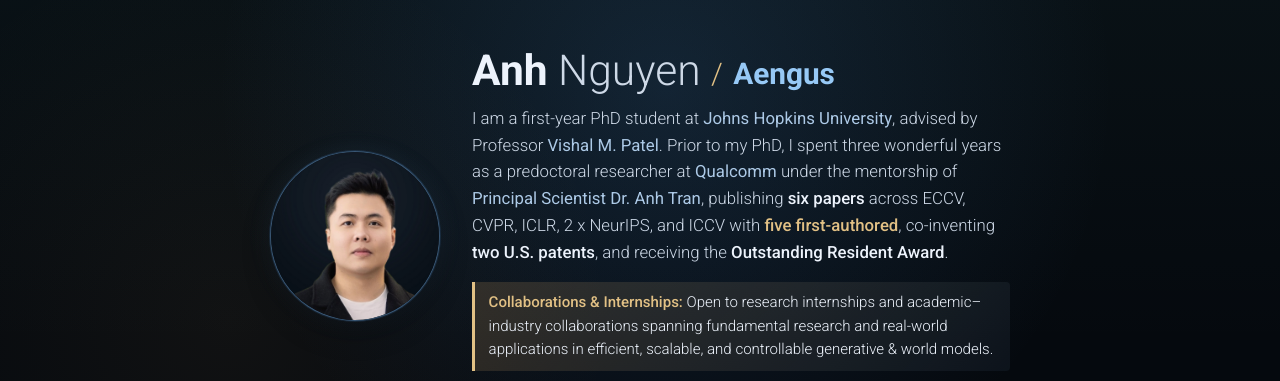
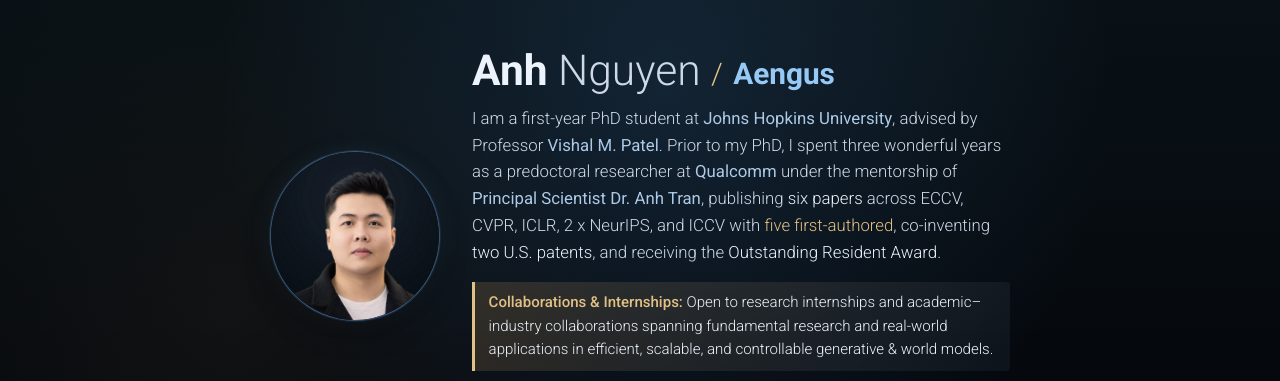
Before and after one commit to aengusng8/aengusng8.github.io, a Jekyll site: the page built from _pages/about.md, in a window 1280 px wide. Shown: the top 381 px of the page. Built offline with Jekyll 4.4.1, drawn with Linux system fonts in a browser that asks for light colours; emoji names are drawn with the system emoji font; comment, search, counter and statistics services are not loaded; a style sheet for code colours, icons or effects is not loaded.

Commit message:
Remove bold emphasis from intro achievements

```diff
--- a/_pages/about.md
+++ b/_pages/about.md
@@ -7,7 +7,7 @@ description: "Toward superhuman intelligence through efficient, scalable, and co
 keywords: Anh Nguyen, Anh Nguyen JHU, Anh Nguyen Johns Hopkins, Johns Hopkins University, PhD student, Qualcomm AI Research, generative modeling, diffusion models, multimodal intelligence
 subtitle: |+
   <div class="profile-intro" data-nosnippet style="font-size: 1.05em; line-height: 1.6; margin-bottom: 16px;">
-    I am a first-year PhD student at <a href="https://www.jhu.edu/" target="_blank">Johns Hopkins University</a>, advised by Professor <a href="https://scholar.google.com/citations?user=AkEXTbIAAAAJ&hl=en" target="_blank">Vishal M. Patel</a>. Prior to my PhD, I spent three wonderful years as a predoctoral researcher at <a href="https://www.qualcomm.com/research/artificial-intelligence" target="_blank">Qualcomm</a> under the mentorship of <a href="https://scholar.google.com/citations?user=FYZ5ODQAAAAJ&hl=en" target="_blank">Principal Scientist Dr. Anh Tran</a>, publishing <strong>six papers</strong> across ECCV, CVPR, ICLR, 2 x NeurIPS, and ICCV with <strong class="profile-intro__lead">five first-authored</strong>, co-inventing <strong>two U.S. patents</strong>, and receiving the <strong>Outstanding Resident Award</strong>.
+    I am a first-year PhD student at <a href="https://www.jhu.edu/" target="_blank">Johns Hopkins University</a>, advised by Professor <a href="https://scholar.google.com/citations?user=AkEXTbIAAAAJ&hl=en" target="_blank">Vishal M. Patel</a>. Prior to my PhD, I spent three wonderful years as a predoctoral researcher at <a href="https://www.qualcomm.com/research/artificial-intelligence" target="_blank">Qualcomm</a> under the mentorship of <a href="https://scholar.google.com/citations?user=FYZ5ODQAAAAJ&hl=en" target="_blank">Principal Scientist Dr. Anh Tran</a>, publishing <span class="profile-intro__metric">six papers</span> across ECCV, CVPR, ICLR, 2 x NeurIPS, and ICCV with <span class="profile-intro__metric profile-intro__lead">five first-authored</span>, co-inventing <span class="profile-intro__metric">two U.S. patents</span>, and receiving the <span class="profile-intro__metric">Outstanding Resident Award</span>.
   </div>
 
   <div class="profile-opportunity-card">
--- a/_sass/_base.scss
+++ b/_sass/_base.scss
@@ -1342,14 +1342,14 @@ html.transition *:after {
   line-height: 1.55;
 }
 
-.profile-intro strong {
+.profile-intro__metric {
   color: var(--profile-text);
-  font-weight: 500;
+  font-weight: inherit;
   font-style: normal;
 }
 
 // One warm focal point emphasizes research ownership without coloring every metric.
-.profile-intro strong.profile-intro__lead {
+.profile-intro__metric.profile-intro__lead {
   color: var(--profile-gold);
 }
 
```
